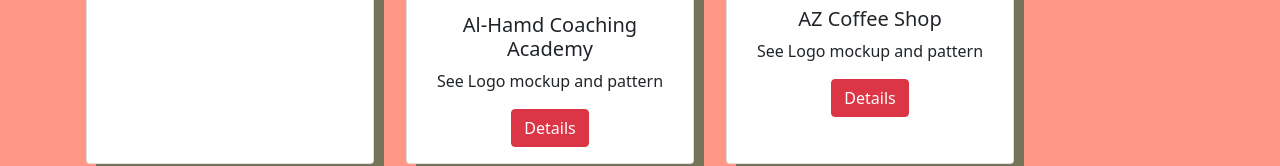
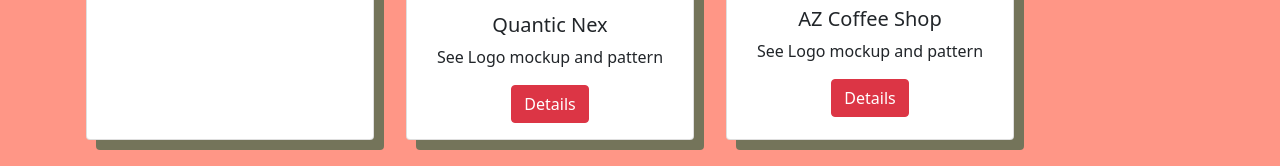
Before and after one commit to shrzshah/shrzshah.github.io, a plain HTML site: page logo.html in a window 1280 px wide. Shown: the part 371-537 px from the top of the page. Drawn offline with nearby package versions, Linux system fonts and the light colour scheme.

Commit message:
Update logo.html

```diff
--- a/logo.html
+++ b/logo.html
@@ -30,7 +30,7 @@
         <div class="card my-3 mx-3" style="width: 18rem;box-shadow: 10px 10px #74745a;">
             <img src="images/logo1.jpg" class="card-img-top" alt="...">
             <div class="card-body">
-              <h5 class="card-title">Al-Hamd Coaching Academy</h5>
+              <h5 class="card-title">Quantic Nex</h5>
               <p class="card-text">See Logo mockup and pattern</p>
               <a href="alhamd.html" class="btn btn-danger">Details</a>
             </div>
```
